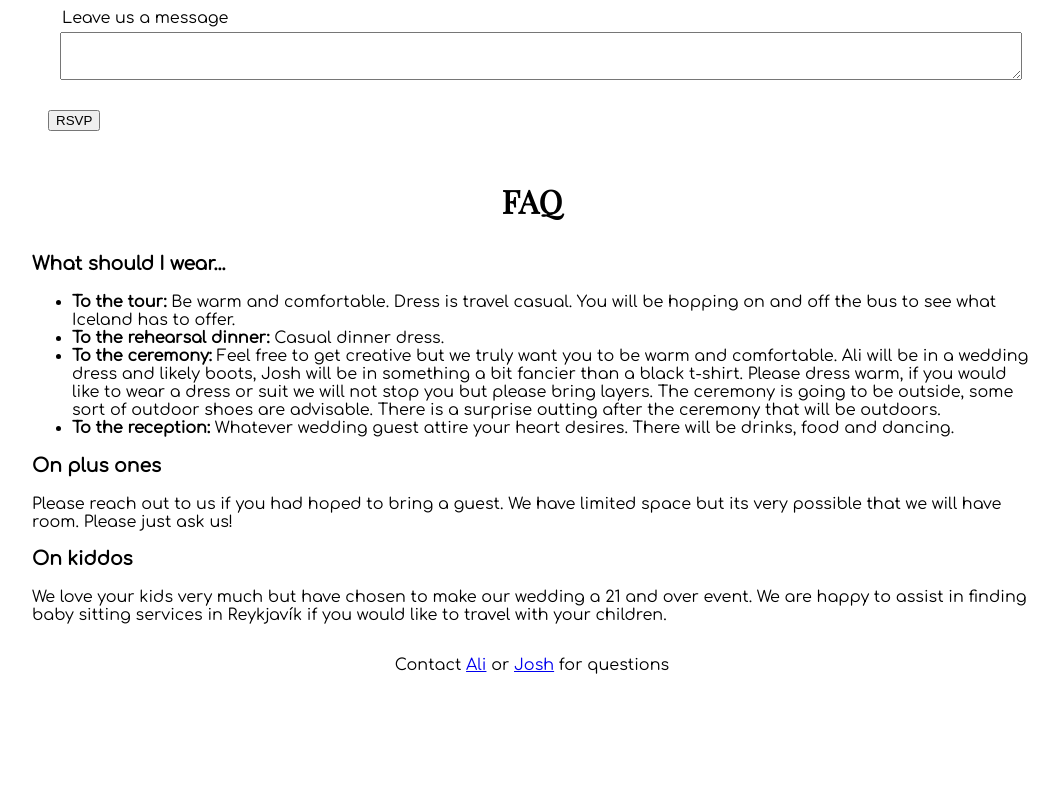
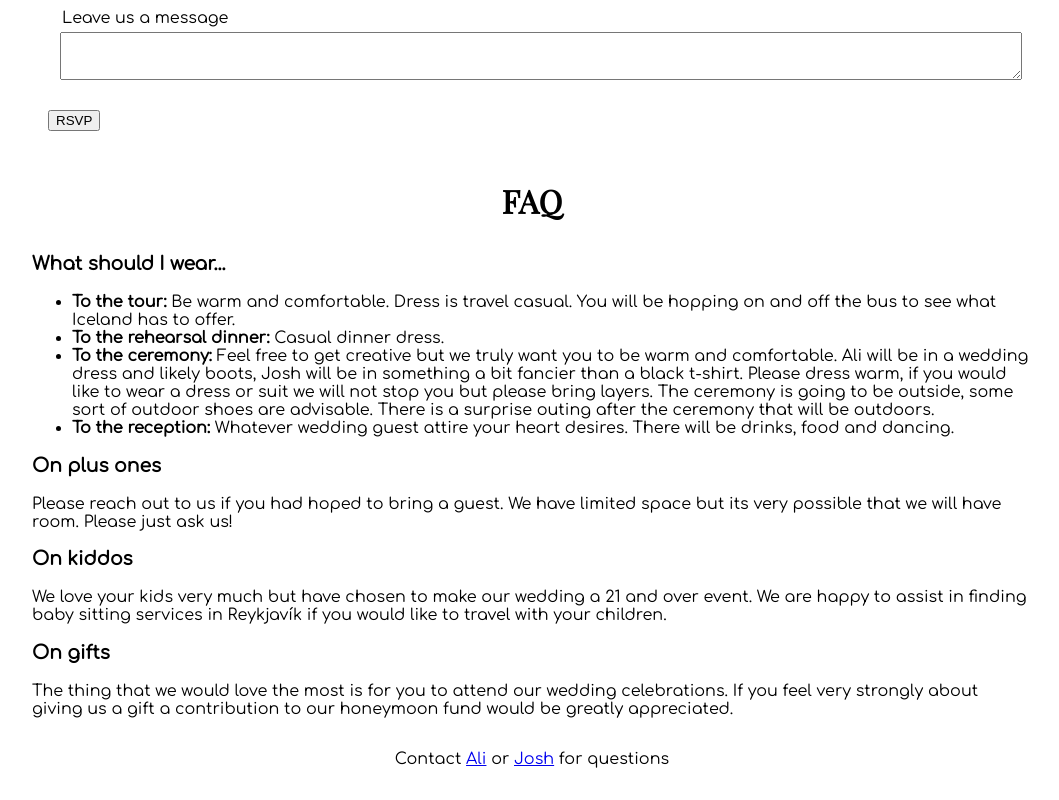
Before and after one commit to jfyne/onefyneday.com, a plain HTML site: page public/index.html in a window 1280 px wide. Shown: the part 3789-4589 px from the top of the page, without its empty margins (108-1167 px from the left). Before the commit the page ends 4495 px from the top, so only its background shows below. Drawn offline with nearby package versions, Linux system fonts and the light colour scheme; some packages are replaced by stand-ins of ours.

Commit message:
Spelling, honeymoon fund

```diff
--- a/public/index.html
+++ b/public/index.html
@@ -244,7 +244,7 @@
                         black t-shirt. Please dress warm, if you would like to wear a dress or suit we will not stop you
                         but
                         please bring layers. The ceremony is going to be outside, some sort of outdoor
-                        shoes are advisable. There is a surprise outting after the ceremony that will be outdoors.
+                        shoes are advisable. There is a surprise outing after the ceremony that will be outdoors.
                     </li>
                     <li>
                         <b>To the reception:</b> Whatever wedding guest attire your heart desires. There will be drinks,
@@ -265,6 +265,14 @@
                     We love your kids very much but have chosen to make our wedding a 21 and over
                     event. We are happy to assist in finding baby sitting services in Reykjavík if you would like to
                     travel with your children.
+                </p>
+            </article>
+            <article>
+                <h3>On gifts</h3>
+                <p>
+                    The thing that we would love the most is for you to attend our wedding celebrations. If you
+                    feel very strongly about giving us a gift a contribution to our honeymoon fund would be
+                    greatly appreciated.
                 </p>
             </article>
         </section>
```
